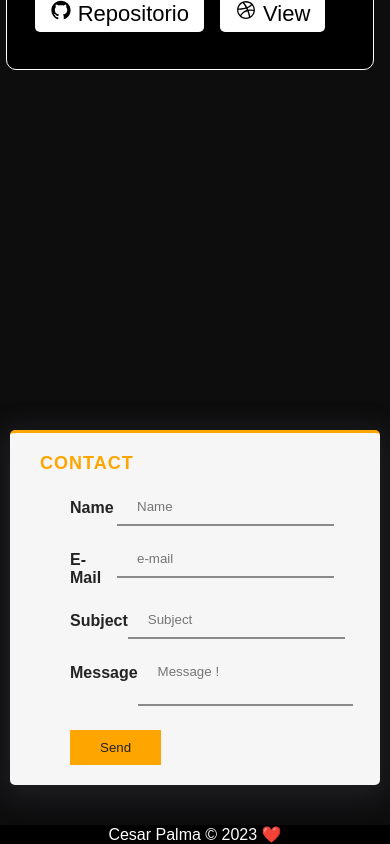
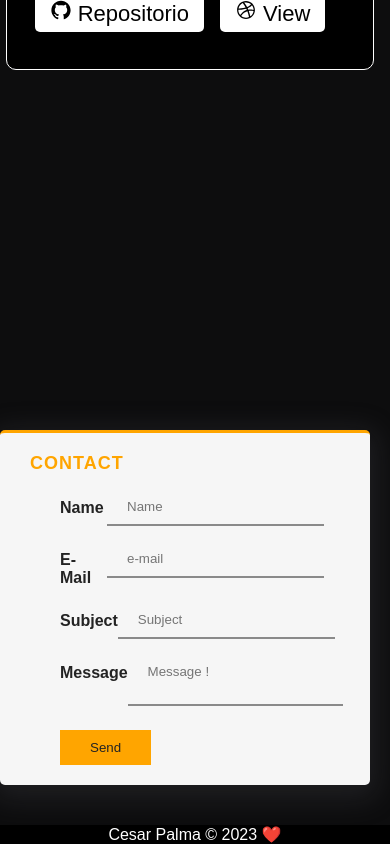
Before and after one commit to CesarPalma11/React-Portfolio, a React (Create React App) app: page / in a window 390 px wide. Shown: the part 2580-3424 px from the top of the page. Built offline with nearby package versions, Linux system fonts and the light colour scheme.

Commit message:
test fix v2

```diff
--- a/src/contact.css
+++ b/src/contact.css
@@ -187,6 +187,6 @@ body {
         margin: 0px auto;
         border-top: 3px solid #ffa500;
         border-radius: 5px;
-        margin-left: -50px;
+        margin-left: -60px;
     }
 }
```
